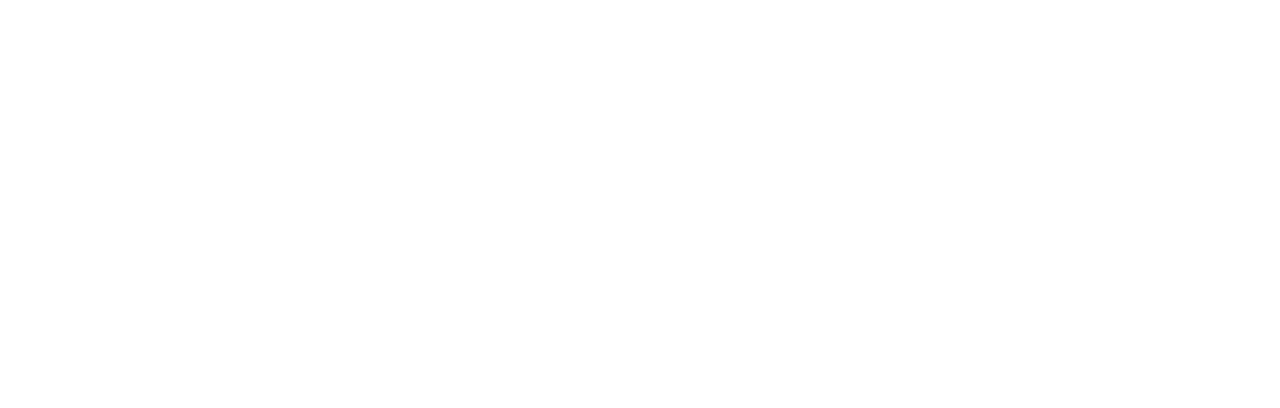
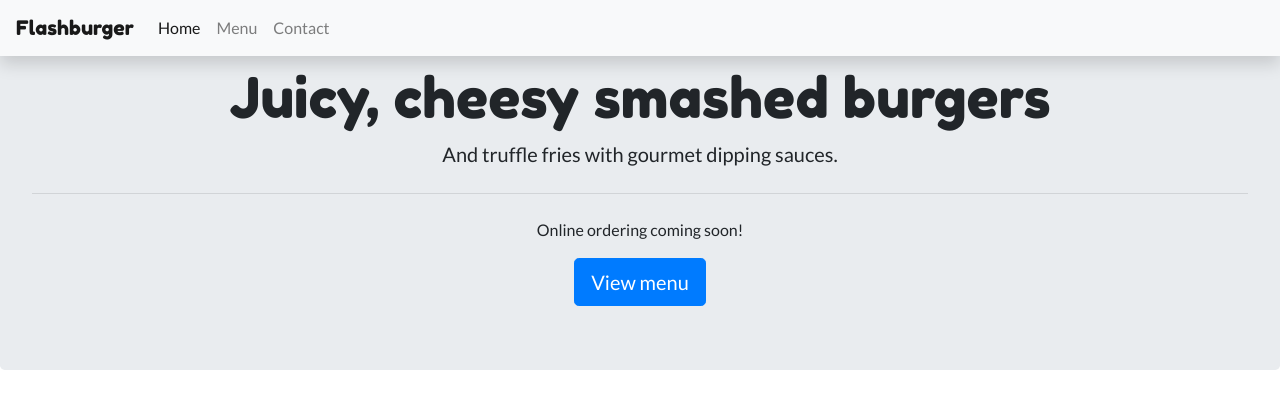
Before and after one commit to jjjjonathan/odin-restaurant, a plain HTML site: page index.html in a window 1280 px wide. Drawn offline with nearby package versions, Linux system fonts and the light colour scheme.

Commit message:
add js-generated main page content

```diff
--- a/index.html
+++ b/index.html
@@ -1,9 +1,36 @@
 <!DOCTYPE html>
 <html>
   <head>
+    <script src="../node_modules/jquery/dist/jquery.min.js" type="text/javascript"></script>
+    <script src="../node_modules/bootstrap/dist/js/bootstrap.min.js" type="text/javascript"></script>
+    <link rel="preconnect" href="https://fonts.gstatic.com">
+    <link href="https://fonts.googleapis.com/css2?family=Fredoka+One&family=Lato&display=swap" rel="stylesheet">
     <script src="main.js" type="text/javascript"></script>
+    <link href="../node_modules/bootstrap/dist/css/bootstrap.css" rel="stylesheet">
+    <link href="style.css" rel="stylesheet">
   </head>
   <body>
-    <div id="content"></div>
+    <nav class="navbar navbar-expand-sm fixed-top navbar-light bg-light shadow">
+      <a class="navbar-brand" href="#">Flashburger</a>
+      <button class="navbar-toggler" type="button" data-toggle="collapse" data-target="#navbarNav" aria-controls="navbarNav" aria-expanded="false" aria-label="Toggle navigation">
+        <span class="navbar-toggler-icon"></span>
+      </button>
+      <div class="collapse navbar-collapse" id="navbarNav">
+        <ul class="navbar-nav">
+          <li class="nav-item active">
+            <a id="home-tab" class="nav-link" href="#">Home</a>
+          </li>
+          <li class="nav-item">
+            <a id="menu-tab" class="nav-link" href="#">Menu</a>
+          </li>
+          <li class="nav-item">
+            <a id="contact-tab" class="nav-link" href="#">Contact</a>
+          </li>
+        </ul>
+      </div>
+    </nav>
+    <main id="content">
+
+    </main>
   </body>
 </html>
--- a/main.js
+++ b/main.js
@@ -7,26 +7,89 @@
  * If you are looking for production-ready output files, see mode: "production" (https://webpack.js.org/configuration/mode/).
  */
 /******/ (() => { // webpackBootstrap
+/******/ 	"use strict";
 /******/ 	var __webpack_modules__ = ({
+
+/***/ "./src/home.js":
+/*!*********************!*\
+  !*** ./src/home.js ***!
+  \*********************/
+/***/ ((__unused_webpack_module, __webpack_exports__, __webpack_require__) => {
+
+eval("__webpack_require__.r(__webpack_exports__);\n/* harmony export */ __webpack_require__.d(__webpack_exports__, {\n/* harmony export */   \"default\": () => (/* binding */ render)\n/* harmony export */ });\nfunction render() {\n  const text = {\n    h1: \"Juicy, cheesy smashed burgers\",\n    lead: \"And truffle fries with gourmet dipping sauces.\",\n    body: \"Online ordering coming soon!\",\n    button: \"View menu\",\n  };\n\n  const main = document.getElementById(\"content\");\n\n  const jumbotron = document.createElement(\"div\");\n  jumbotron.classList.add(\"jumbotron\");\n  main.appendChild(jumbotron);\n\n  const h1 = document.createElement(\"h1\");\n  h1.classList.add(\"display-4\");\n  h1.textContent = text.h1;\n  jumbotron.appendChild(h1);\n\n  const lead = document.createElement(\"p\");\n  lead.classList.add(\"lead\");\n  lead.textContent = text.lead;\n  jumbotron.appendChild(lead);\n\n  const hr = document.createElement(\"hr\");\n  hr.classList.add(\"my-4\");\n  jumbotron.appendChild(hr);\n\n  const body = document.createElement(\"p\");\n  body.textContent = text.body;\n  jumbotron.appendChild(body);\n\n  const button = document.createElement(\"button\");\n  button.classList.add(\"btn\", \"btn-primary\", \"btn-lg\");\n  button.textContent = text.button;\n  jumbotron.appendChild(button);\n}\n\n//# sourceURL=webpack://odin-restaurant/./src/home.js?");
+
+/***/ }),
 
 /***/ "./src/index.js":
 /*!**********************!*\
   !*** ./src/index.js ***!
   \**********************/
-/***/ (() => {
+/***/ ((__unused_webpack_module, __webpack_exports__, __webpack_require__) => {
 
-eval("console.log(\"Hello world\");\n\n//# sourceURL=webpack://odin-restaurant/./src/index.js?");
+eval("__webpack_require__.r(__webpack_exports__);\n/* harmony import */ var _home_js__WEBPACK_IMPORTED_MODULE_0__ = __webpack_require__(/*! ./home.js */ \"./src/home.js\");\n\n\nconst homeTab = document.getElementById(\"home-tab\");\n\ndocument.addEventListener(\"DOMContentLoaded\", _home_js__WEBPACK_IMPORTED_MODULE_0__.default)\n\n//# sourceURL=webpack://odin-restaurant/./src/index.js?");
 
 /***/ })
 
 /******/ 	});
 /************************************************************************/
+/******/ 	// The module cache
+/******/ 	var __webpack_module_cache__ = {};
+/******/
+/******/ 	// The require function
+/******/ 	function __webpack_require__(moduleId) {
+/******/ 		// Check if module is in cache
+/******/ 		if(__webpack_module_cache__[moduleId]) {
+/******/ 			return __webpack_module_cache__[moduleId].exports;
+/******/ 		}
+/******/ 		// Create a new module (and put it into the cache)
+/******/ 		var module = __webpack_module_cache__[moduleId] = {
+/******/ 			// no module.id needed
+/******/ 			// no module.loaded needed
+/******/ 			exports: {}
+/******/ 		};
+/******/
+/******/ 		// Execute the module function
+/******/ 		__webpack_modules__[moduleId](module, module.exports, __webpack_require__);
+/******/
+/******/ 		// Return the exports of the module
+/******/ 		return module.exports;
+/******/ 	}
+/******/
+/************************************************************************/
+/******/ 	/* webpack/runtime/define property getters */
+/******/ 	(() => {
+/******/ 		// define getter functions for harmony exports
+/******/ 		__webpack_require__.d = (exports, definition) => {
+/******/ 			for(var key in definition) {
+/******/ 				if(__webpack_require__.o(definition, key) && !__webpack_require__.o(exports, key)) {
+/******/ 					Object.defineProperty(exports, key, { enumerable: true, get: definition[key] });
+/******/ 				}
+/******/ 			}
+/******/ 		};
+/******/ 	})();
+/******/
+/******/ 	/* webpack/runtime/hasOwnProperty shorthand */
+/******/ 	(() => {
+/******/ 		__webpack_require__.o = (obj, prop) => (Object.prototype.hasOwnProperty.call(obj, prop))
+/******/ 	})();
+/******/
+/******/ 	/* webpack/runtime/make namespace object */
+/******/ 	(() => {
+/******/ 		// define __esModule on exports
+/******/ 		__webpack_require__.r = (exports) => {
+/******/ 			if(typeof Symbol !== 'undefined' && Symbol.toStringTag) {
+/******/ 				Object.defineProperty(exports, Symbol.toStringTag, { value: 'Module' });
+/******/ 			}
+/******/ 			Object.defineProperty(exports, '__esModule', { value: true });
+/******/ 		};
+/******/ 	})();
+/******/
+/************************************************************************/
 /******/
 /******/ 	// startup
 /******/ 	// Load entry module and return exports
 /******/ 	// This entry module can't be inlined because the eval devtool is used.
-/******/ 	var __webpack_exports__ = {};
-/******/ 	__webpack_modules__["./src/index.js"]();
+/******/ 	var __webpack_exports__ = __webpack_require__("./src/index.js");
 /******/
 /******/ })()
 ;
--- /dev/null
+++ b/style.css
@@ -0,0 +1,11 @@
+html, body {
+  font-family: 'Lato', sans-serif;
+}
+
+.navbar-brand, .display-4 {
+  font-family: 'Fredoka One', cursive;
+}
+
+.jumbotron {
+  text-align: center;
+}
```
